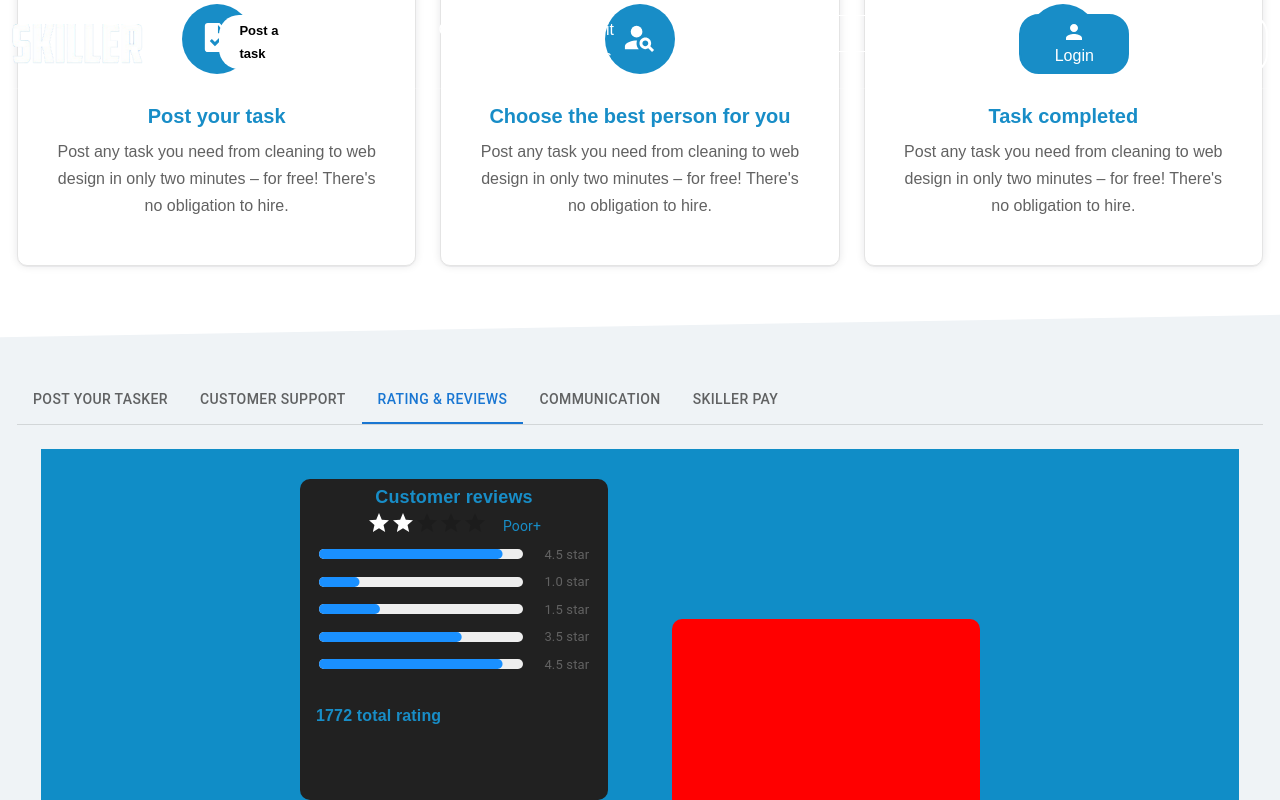
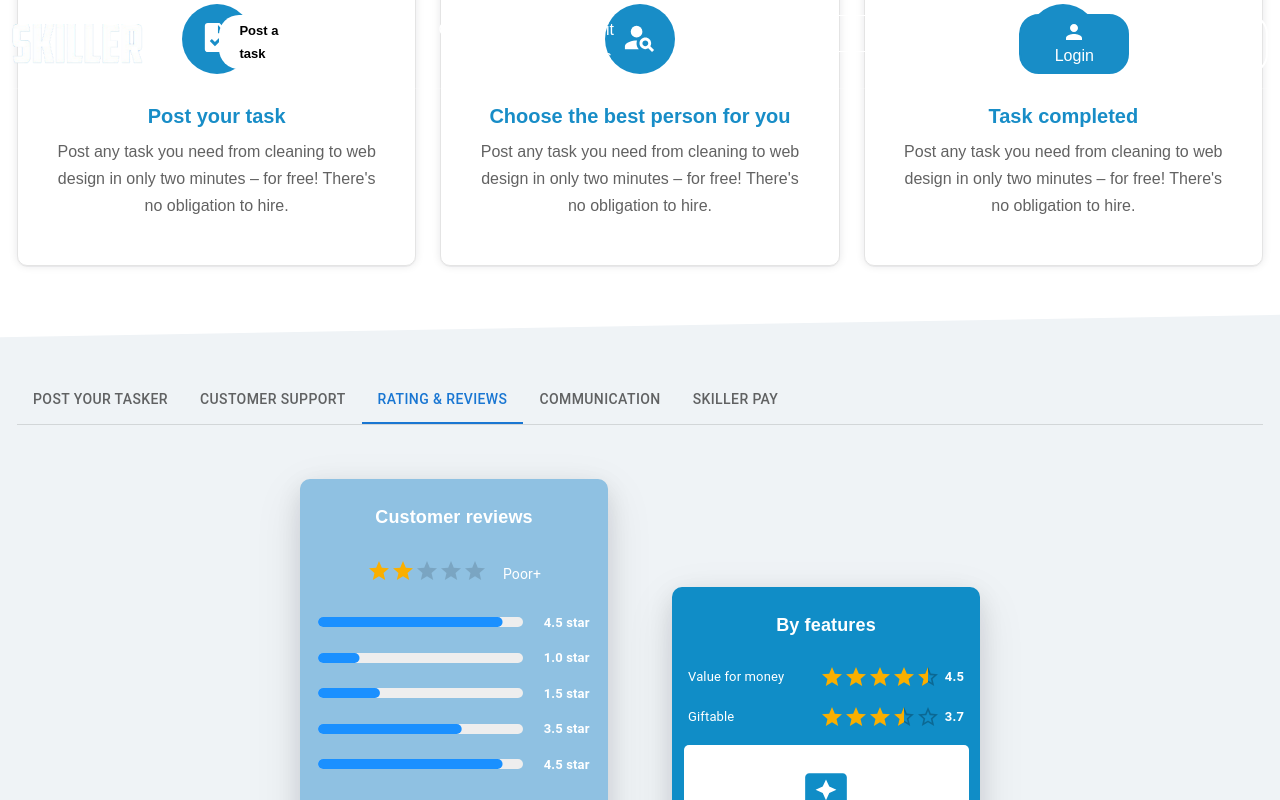
Before and after one commit to HimanshuSuratiya/SkillerWebnMob, a React (Create React App) app: page /how-it-works in a window 1280 px wide. Both pictures are taken after a click on the tab "RATING & REVIEWS". Shown: the part 741-1541 px from the top of the page. Built offline with nearby package versions, Linux system fonts and the light colour scheme.

Commit message:
Rating and reviews done

```diff
--- a/src/Components/Howitworks/Howitwork.js
+++ b/src/Components/Howitworks/Howitwork.js
@@ -21,6 +21,7 @@ import Rating from '@mui/material/Rating';
 import StarIcon from '@mui/icons-material/Star';
 import LinearProgress, { linearProgressClasses } from '@mui/material/LinearProgress';
 import { styled } from '@mui/material/styles';
+import ReviewsIcon from '@mui/icons-material/Reviews';
 
 function TabPanel(props) {
     const { children, value, index, ...other } = props;
@@ -281,22 +282,22 @@ const Howitwork = () => {
                                                 <div className='col-md-6 first-box'>
                                                     <div className='first-main p-2'>
                                                         <div style={{ width: '100%' }}>
-                                                            <h4 className='p-0 m-0 d-flex justify-content-center'>Customer reviews</h4>
+                                                            <h4 className='d-flex justify-content-center h2-color'>Customer reviews</h4>
                                                             <Box
                                                                 sx={{
                                                                     width: '100%',
                                                                     display: 'flex',
                                                                     fontSize: '14px',
                                                                     alignItems: 'center',
-                                                                    color: '#188dc7',
+                                                                    color: '#fff',
                                                                     justifyContent: 'center',
+                                                                    paddingBottom: '20px'
                                                                 }}
                                                             >
                                                                 <Rating
                                                                     name="hover-feedback"
                                                                     value={starValue}
                                                                     precision={0.5}
-                                                                    style={{ color: '#fff' }}
                                                                     getLabelText={getLabelText}
                                                                     onChange={(event, newValue) => {
                                                                         setStarValue(newValue);
@@ -311,33 +312,64 @@ const Howitwork = () => {
                                                                 )}
                                                             </Box>
                                                             <Box>
-                                                                <div className='mb-2 d-flex justify-content-around align-items-center w-100'>
+                                                                <div className='pb-2 d-flex justify-content-around align-items-center w-100'>
                                                                     <BorderLinearProgress style={{ width: '70%' }} variant="determinate" value={90} />
-                                                                    <p className='p-0 m-0' style={{ fontSize: '13px' }}>4.5 star</p>
+                                                                    <p className='p-0 m-0 h2-color' style={{ fontSize: '13px', fontWeight: '600' }}>4.5 star</p>
                                                                 </div>
-                                                                <div className='mb-2 d-flex justify-content-around align-items-center w-100'>
+                                                                <div className='pt-2 pb-2 d-flex justify-content-around align-items-center w-100'>
                                                                     <BorderLinearProgress style={{ width: '70%' }} variant="determinate" value={20} />
-                                                                    <p className='p-0 m-0' style={{ fontSize: '13px' }}>1.0 star</p>
+                                                                    <p className='p-0 m-0 h2-color' style={{ fontSize: '13px', fontWeight: '600' }}>1.0 star</p>
                                                                 </div>
-                                                                <div className='mb-2 d-flex justify-content-around align-items-center w-100'>
+                                                                <div className='pt-2 pb-2 d-flex justify-content-around align-items-center w-100'>
                                                                     <BorderLinearProgress style={{ width: '70%' }} variant="determinate" value={30} />
-                                                                    <p className='p-0 m-0' style={{ fontSize: '13px' }}>1.5 star</p>
+                                                                    <p className='p-0 m-0 h2-color' style={{ fontSize: '13px', fontWeight: '600' }}>1.5 star</p>
                                                                 </div>
-                                                                <div className='mb-2 d-flex justify-content-around align-items-center w-100'>
+                                                                <div className='pt-2 pb-2 d-flex justify-content-around align-items-center w-100'>
                                                                     <BorderLinearProgress style={{ width: '70%' }} variant="determinate" value={70} />
-                                                                    <p className='p-0 m-0' style={{ fontSize: '13px' }}>3.5 star</p>
+                                                                    <p className='p-0 m-0 h2-color' style={{ fontSize: '13px', fontWeight: '600' }}>3.5 star</p>
                                                                 </div>
-                                                                <div className='mb-2 d-flex justify-content-around align-items-center w-100'>
+                                                                <div className='pt-2 pb-2 d-flex justify-content-around align-items-center w-100'>
                                                                     <BorderLinearProgress style={{ width: '70%' }} variant="determinate" value={90} />
-                                                                    <p className='p-0 m-0' style={{ fontSize: '13px' }}>4.5 star</p>
+                                                                    <p className='p-0 m-0 h2-color' style={{ fontSize: '13px', fontWeight: '600' }}>4.5 star</p>
                                                                 </div>
                                                             </Box>
-                                                            <h5 className='mt-4 p-2'>1772 total rating</h5>
+                                                            <h5 className='h2-color'>1772 total rating</h5>
                                                         </div>
                                                     </div>
                                                 </div>
                                                 <div className='col-md-6 second-box'>
-                                                    <div className='second-main'>
+                                                    <div className='second-main  p-2'>
+                                                        <div style={{ width: '100%' }}>
+                                                            <h4 className='d-flex justify-content-center h2-color'>By features</h4>
+                                                            <Box>
+                                                                <div className='mb-3 px-2 d-flex justify-content-between align-items-center w-100'>
+                                                                    <p className='p-0 m-0 h2-color' style={{ fontSize: '13px' }}>Value for money</p>
+                                                                    <div className='d-flex align-items-center'>
+                                                                        <Rating name="half-rating-read" defaultValue={4.5} precision={0.5} readOnly style={{ paddingRight: '5px' }} />
+                                                                        <p className='p-0 m-0 h2-color' style={{ fontSize: '13px', fontWeight: '600' }}>4.5</p>
+                                                                    </div>
+                                                                </div>
+                                                                <div className='mb-3 px-2 d-flex justify-content-between align-items-center w-100'>
+                                                                    <p className='p-0 m-0 h2-color' style={{ fontSize: '13px' }}>Giftable</p>
+                                                                    <div className='d-flex align-items-center'>
+                                                                        <Rating name="half-rating-read" defaultValue={3.7} precision={0.5} readOnly style={{ paddingRight: '5px' }} />
+                                                                        <p className='p-0 m-0 h2-color' style={{ fontSize: '13px', fontWeight: '600' }}>3.7</p>
+                                                                    </div>
+                                                                </div>
+                                                                <div className='d-flex justify-content-center'>
+                                                                    <div style={{ height: '200px', width: '285px', backgroundColor: '#fff', borderRadius: '5px' }}>
+                                                                        <div className='mt-4 mb-2 d-flex justify-content-center'>
+                                                                            <ReviewsIcon style={{ fontSize: '50px', color: '#108dc7' }} />
+                                                                        </div>
+                                                                        <h4 className='d-flex justify-content-center mb-2' >Review this product</h4>
+                                                                        <p className='text-center mt-2' style={{ fontSize: '14px' }}>Share your thoughts with other people.</p>
+                                                                    </div>
+                                                                </div>
+                                                            </Box>
+                                                            <div className="mt-2 d-flex justify-content-center">
+                                                                <button className='btn btn-primary btn-lg btn-block LoginBtn'>Write a review</button>
+                                                            </div>
+                                                        </div>
                                                     </div>
                                                 </div>
                                             </div>
--- a/src/Components/Howitworks/howitwork.css
+++ b/src/Components/Howitworks/howitwork.css
@@ -247,7 +247,6 @@
 /* Rating & Reviews*/
 .rating-and-reviews-inner {
     height: 600px;
-    background-color: #108dc7;
     padding: 30px;
 }
 
@@ -266,17 +265,40 @@
 }
 
 .first-main {
-    background-color: rgb(33, 33, 33);
-    height: 321px;
+    background-color: #8fc1e2;
+    height: 370px;
     width: 308px;
     border-radius: 10px;
     margin-right: 20px;
+    box-shadow: rgb(17 17 26 / 10%) 0px 1px 0px, rgb(17 17 26 / 10%) 0px 8px 24px, rgb(17 17 26 / 10%) 0px 16px 48px;
 }
 
 .second-main {
-    background-color: red;
-    height: 400px;
+    background-color: #108dc7;
+    height: 432px;
     width: 308px;
     border-radius: 10px;
     margin-left: 20px;
+    box-shadow: rgb(17 17 26 / 10%) 0px 1px 0px, rgb(17 17 26 / 10%) 0px 8px 24px, rgb(17 17 26 / 10%) 0px 16px 48px;
 }
+
+.LoginBtn {
+    color: #ffffff;
+    background-color: #188dc7;
+    padding: 4px 20px;
+    transition: .5s;
+    border-radius: 20px;
+    border: 2px solid #8fc1e2;
+}
+
+.LoginBtn:hover {
+    color: black;
+    border: 2px solid gray;
+    background-color: #8fc1e2;
+}
+
+.h2-color {
+    color: #fff;
+    padding: 20px 5px 20px 5px;
+    ;
+}
```
